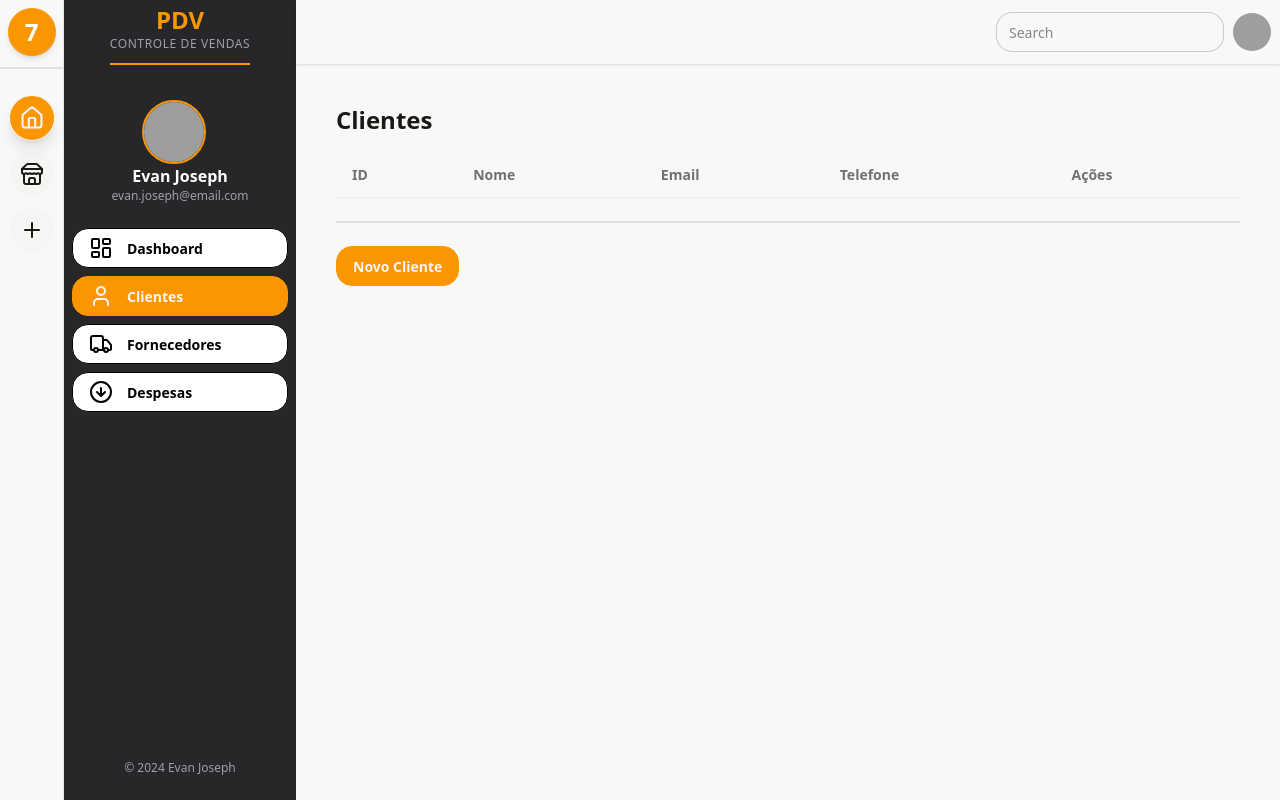
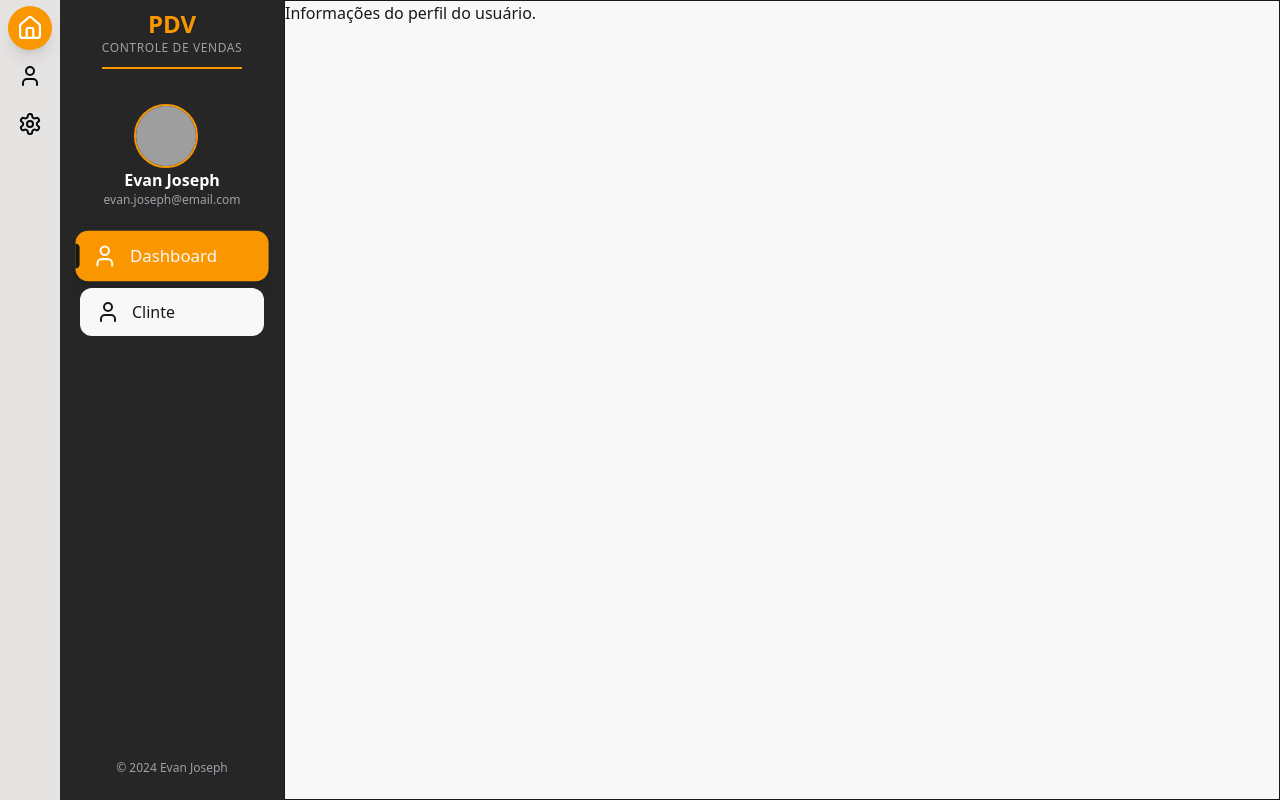
Before and after one commit to EvanJoseph78/electron-react-vite-template, a React (Vite) app: page /clientes in a window 1280 px wide. Built offline with nearby package versions, Linux system fonts and the light colour scheme; grey boxes are pictures that could not be loaded.

Commit message:
feat: tirando o react routes

```diff
--- a/src/electron/main.ts
+++ b/src/electron/main.ts
@@ -2,7 +2,7 @@ import { app, BrowserWindow } from "electron";
 import path from "path";
 import { isDev } from "./util.js";
 import { getPreloadPath } from "./pathResolver.js";
-import { poolResources } from "./resourceManager.js";
+// import { poolResources } from "./resourceManager.js";
 
 // Importa o controller que registra os handlers IPC
 import "./controllers/userController.js";
--- a/src/ui/App.tsx
+++ b/src/ui/App.tsx
@@ -1,48 +1,81 @@
-// import { useEffect, useState } from "react";
-// import reactLogo from "./assets/react.svg";
+import { Home, Settings, User } from "lucide-react";
 import "./App.css";
-import Menubar from "./components/menubar";
-// import Tabs from "./components/tabs";
+import Dock from "./components/dock";
+import DockButtons from "./components/dock-buttons";
+import ClientesPage from "./pages/clientes/clientesPage";
 
 function App() {
-  // const [count, setCount] = useState(0);
-
-  // const [randomString, setRandomString] = useState("");
-
-  // useEffect(() => {
-  //   // Escutando o evento de string aleatória
-  //   // @ts-ignore
-  //   window.electron.subscribeStatistic((data) => {
-  //     setRandomString(data);
-  //   });
-
-  //   // Buscando a lista de usuários
-  //   const fetchUsers = async () => {
-  //     const users = await window.electron.user.getAll();
-  //     console.log(users);
-  //   };
-
-  //   // função para criar um usuário
-  //   const createNewUser = async () => {
-  //     const user = {
-  //       nome: "Evan Joseph",
-  //       idade: 25,
-  //       profissao: "Developer",
-  //       favoriteColor: "Orange",
-  //     };
-  //     const newUser = await window.electron.user.create(user);
-  //     console.log(newUser);
-  //   };
-
-  //   createNewUser();
-
-  //   fetchUsers();
-  // }, []);
-
   return (
-    <div>
-      <Menubar></Menubar>
-      {/* <Tabs></Tabs> */}
+    <div className="flex h-screen w-screen" data-theme="latetwist">
+      <Dock
+        buttons={[
+          {
+            label: "Home",
+            icon: <Home />,
+            contentSideBar: (
+              <DockButtons
+                buttons={[
+                  {
+                    label: "Dashboard",
+                    icon: <User />,
+                    mainContent: <div>Informações do perfil do usuário.</div>,
+                  },
+                  {
+                    label: "Clinte",
+                    icon: <User />,
+                    mainContent: <ClientesPage></ClientesPage>,
+                  },
+                ]}
+              />
+            ),
+            mainContent: <div>Este é o conteúdo principal da Home.</div>,
+          },
+          {
+            label: "Usuário",
+            icon: <User />,
+            contentSideBar: (
+              <DockButtons
+                buttons={[
+                  {
+                    label: "Perfil",
+                    icon: <User />,
+                    mainContent: <div>Informações do perfil do usuário.</div>,
+                  },
+                  {
+                    label: "Configurações",
+                    icon: <Settings />,
+                    mainContent: <div>Configurações do usuário.</div>,
+                  },
+                ]}
+              />
+            ),
+            mainContent: (
+              <div>Selecione uma opção no menu lateral do Usuário.</div>
+            ),
+          },
+          {
+            label: "Configurações",
+            icon: <Settings />,
+            contentSideBar: (
+              <DockButtons
+                buttons={[
+                  {
+                    label: "Perfil",
+                    icon: <User />,
+                    mainContent: <div>Informações do perfil do usuário.</div>,
+                  },
+                  {
+                    label: "Configurações",
+                    icon: <Settings />,
+                    mainContent: <div>Configurações do usuário.</div>,
+                  },
+                ]}
+              />
+            ),
+            mainContent: <div>Configurações gerais do sistema.</div>,
+          },
+        ]}
+      />
     </div>
   );
 }
--- /dev/null
+++ b/src/ui/components/dock-buttons.tsx
@@ -0,0 +1,120 @@
+import React, { useState } from "react";
+
+type DockButton = {
+  label: string;
+  icon?: React.ReactNode;
+  mainContent?: React.ReactNode;
+};
+
+type DockProps = {
+  buttons: DockButton[];
+  initialActiveIndex?: number;
+  onChange?: (index: number) => void;
+};
+
+const DockButtons: React.FC<DockProps> = ({
+  buttons,
+  initialActiveIndex = 0,
+  onChange,
+}) => {
+  const [activeIndex, setActiveIndex] = useState(initialActiveIndex);
+
+  const handleClick = (idx: number) => {
+    if (activeIndex !== idx) {
+      setActiveIndex(idx);
+      onChange?.(idx);
+    }
+  };
+
+  return (
+    <div className="flex h-full w-full">
+      <nav className="flex flex-col bg-neutral-800 py-2 w-56 items-center gap-2">
+        {/* User Info Section */}
+        <div className="flex items-center w-full mb-4 px-2 flex-col ">
+          <div className="text-center mb-6">
+            <h2 className="text-2xl font-bold text-primary ">PDV</h2>
+            <span className="block text-xs text-zinc-400 font-medium uppercase tracking-wider">
+              Controle de Vendas
+            </span>
+            <div className="divider divider-primary my-1 "></div>
+          </div>
+          <img
+            src="https://ui-avatars.com/api/?name=Evan+Joseph"
+            alt="User avatar"
+            className="w-16 h-16 rounded-full border-2 border-primary mr-3"
+          />
+          <span className="text-base font-semibold text-white">
+            Evan Joseph
+          </span>
+          <span className="text-xs text-zinc-400">evan.joseph@email.com</span>
+        </div>
+
+        {buttons.map((btn, idx) => {
+          const isActive = idx === activeIndex;
+          return (
+            <button
+              key={btn.label}
+              onClick={() => handleClick(idx)}
+              className={`group relative w-46 h-12 flex items-center justify-start px-4 rounded-xl
+                                outline-none border-none cursor-pointer transition-all duration-150
+                                ${
+                                  isActive
+                                    ? "bg-primary shadow-lg scale-105 text-base-100"
+                                    : "bg-base-100 hover:bg-primary hover:scale-105"
+                                }
+                            `}
+              title={btn.label}
+              type="button"
+              aria-pressed={isActive}
+              tabIndex={0}
+            >
+              <span
+                className={`text-2xl flex items-center justify-center transition-colors duration-150 mr-3
+                                    ${
+                                      isActive
+                                        ? "text-base-100"
+                                        : "text-neutral-900 group-hover:primary"
+                                    }
+                                `}
+              >
+                {btn.icon ?? btn.label[0]}
+              </span>
+              <span
+                className={`text-base font-medium text-base-100${
+                  isActive
+                    ? "text-base-100"
+                    : "text-zinc-200 group-hover:primary "
+                }`}
+              >
+                {btn.label}
+              </span>
+              {/* Indicator */}
+              <span
+                className={`absolute left-0 top-1/2 -translate-y-1/2 w-1 h-6 rounded-r-full
+                                    transition-opacity duration-200
+                                    ${
+                                      isActive
+                                        ? "bg-neutral-900 opacity-100"
+                                        : "opacity-0"
+                                    }
+                                `}
+              />
+            </button>
+          );
+        })}
+
+        {/* Footer Section */}
+        <div className="flex w-full justify-center mt-auto pb-4 text-xs text-zinc-400">
+          © 2024 Evan Joseph
+        </div>
+      </nav>
+      <main className="bg-base-100 flex-1 fade-in" key={activeIndex}>
+        <div className="border h-full w-full">
+          {buttons[activeIndex]?.mainContent}
+        </div>
+      </main>
+    </div>
+  );
+};
+
+export default DockButtons;
--- /dev/null
+++ b/src/ui/components/dock.tsx
@@ -0,0 +1,73 @@
+import React, { useState } from "react";
+
+type DockButton = {
+  label: string;
+  icon: React.ReactNode;
+  contentSideBar: React.ReactNode;
+  mainContent: React.ReactNode;
+};
+
+type DockProps = {
+  buttons: DockButton[];
+};
+
+const Dock: React.FC<DockProps> = ({ buttons }) => {
+  const [activeIndex, setActiveIndex] = useState(0);
+
+  return (
+    <div className="flex h-full w-full">
+      <nav className="flex flex-col bg-base-300 py-2 min-w-[60px] items-center gap-2">
+        {buttons.map((btn, idx) => (
+          <button
+            key={btn.label}
+            onClick={() => setActiveIndex(idx)}
+            className={`
+                            group relative w-10 h-10 flex items-center justify-center rounded-full
+                            outline-none border-none cursor-pointer
+                            ${
+                              idx === activeIndex
+                                ? "bg-primary shadow-lg scale-110"
+                                : "bg-transparent hover:bg-primary hover:scale-105"
+                            }
+                        `}
+            title={btn.label}
+            type="button"
+          >
+            <span
+              className={`
+                                text-2xl
+                                ${
+                                  idx === activeIndex
+                                    ? "text-white"
+                                    : "text-neutral-950 group-hover:text-white"
+                                }
+                            `}
+            >
+              {btn.icon ? btn.icon : btn.label[0]}
+            </span>
+          </button>
+        ))}
+      </nav>
+      <main className="flex-1 bg-zinc-500 flex fade-in" key={activeIndex}>
+        {buttons[activeIndex]?.contentSideBar}
+      </main>
+    </div>
+  );
+};
+
+export default Dock;
+
+/*
+Adicione estas classes ao seu CSS principal:
+
+.fade-in {
+    animation: fadeIn 0.4s;
+}
+
+@keyframes fadeIn {
+    from { opacity: 0; transform: translateY(16px);}
+    to { opacity: 1; transform: translateY(0);}
+}
+
+.dock-indicator {
+    /* Nenhuma regra extra, mas pode ser usada para customização futura */
--- a/src/ui/components/sidebar-panel.tsx
+++ b/src/ui/components/sidebar-panel.tsx
@@ -35,7 +35,7 @@ const sidebarItems: SidebarItems = [
   {
     icon: <Store />,
     label: "Estoque",
-    route: "/estoque",
+    route: "/clientes",
     tolip: "Estoque",
     buttons: [
       { label: "Movimentar", route: "/estoque/produtos", icon: <Store /> },
@@ -106,7 +106,7 @@ const SidebarPanel = () => {
       </aside>
 
       {/* -------------------- Main Panel -------------------- */}
-      <div className="flex flex-col flex-1 p-2 pt-1 gap-2 justify-start items-start bg-zinc-800">
+      <div className="flex flex-col flex-1 p-2 pt-1 gap-2 justify-start items-start bg-neutral-800">
         {/* User Info Section */}
         <div className="flex items-center w-full mb-4 px-2 flex-col ">
           <div className="text-center mb-6">
--- a/src/ui/main.tsx
+++ b/src/ui/main.tsx
@@ -1,29 +1,33 @@
 import { StrictMode } from "react";
 import { createRoot } from "react-dom/client";
 import "./index.css";
-import SidebarPanel from "./components/sidebar-panel.tsx";
-import Menubar from "./components/menubar.tsx";
-import { BrowserRouter } from "react-router-dom";
-import AppRoutes from "./routes/AppRoutes.tsx";
+// import SidebarPanel from "./components/sidebar-panel.tsx";
+// import Menubar from "./components/menubar.tsx";
+// import { BrowserRouter } from "react-router-dom";
+// import AppRoutes from "./routes/AppRoutes.tsx";
+// import ClientesPage from "./pages/clientes/clientesPage.tsx";
+import App from "./App.tsx";
 
-function App() {
-  return (
-    <div className="flex h-screen" data-theme="latetwist">
-      <SidebarPanel />
-      <main className="flex flex-col flex-1 w-full">
-        <Menubar />
-        <section className="flex-1 p-4 overflow-auto">
-          <AppRoutes />
-        </section>
-      </main>
-    </div>
-  );
-}
+// function App() {
+//   return (
+//     <div className="flex h-screen" data-theme="latetwist">
+//       <SidebarPanel />
+//       <main className="flex flex-col flex-1 w-full">
+//         <Menubar />
+//         <section className="flex-1 p-4 overflow-auto">
+//           <AppRoutes />
+//         </section>
+//       </main>
+//     </div>
+//   );
+// }
 
 createRoot(document.getElementById("root")!).render(
   <StrictMode>
-    <BrowserRouter>
+    {/* <BrowserRouter> */}
       <App />
-    </BrowserRouter>
+      {/* <ClientesPage></ClientesPage> */}
+
+    {/* </BrowserRouter> */}
   </StrictMode>
 );
--- a/src/ui/pages/clientes/clientesPage.tsx
+++ b/src/ui/pages/clientes/clientesPage.tsx
@@ -19,6 +19,7 @@ const ClientesPage: React.FC = () => {
     try {
       const clientes = await window.electron.cliente.getAll();
       setClientList(clientes);
+      console.log("Clientes recebidos:", clientes);
     } catch (error) {
       console.error("Erro ao listar clientes:", error);
     } finally {
@@ -66,8 +67,8 @@ const ClientesPage: React.FC = () => {
               <tr key={cliente.id}>
                 <td>{cliente.id}</td>
                 <td>{cliente.nome}</td>
+                <td>{cliente.telefone}</td>
                 <td>{cliente.email}</td>
-                <td>{cliente.telefone}</td>
                 <td>
                   <button
                     className="btn btn-primary btn-sm"
```
Also changed, not shown: types.d.ts (line endings or trailing spaces).
